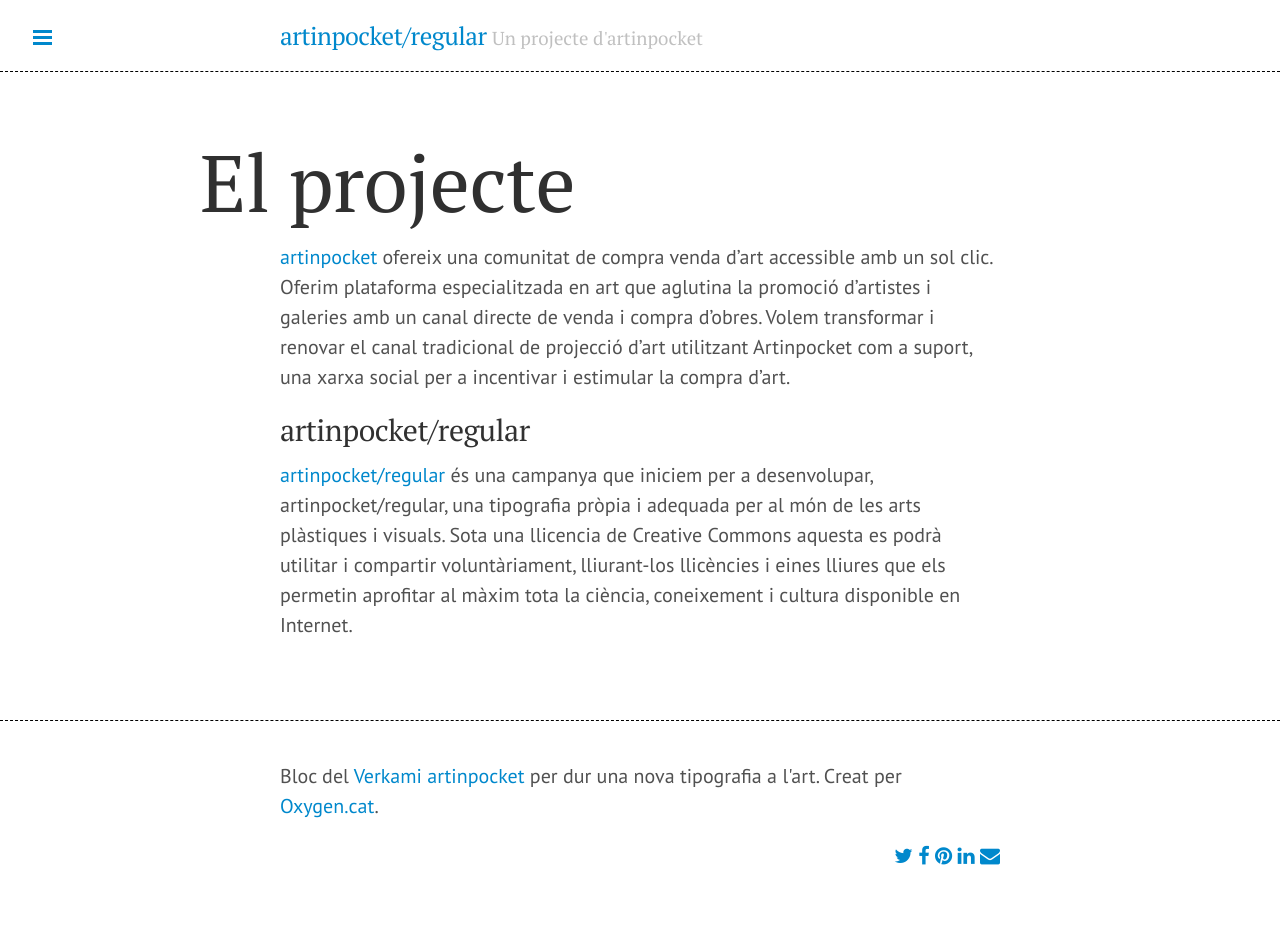
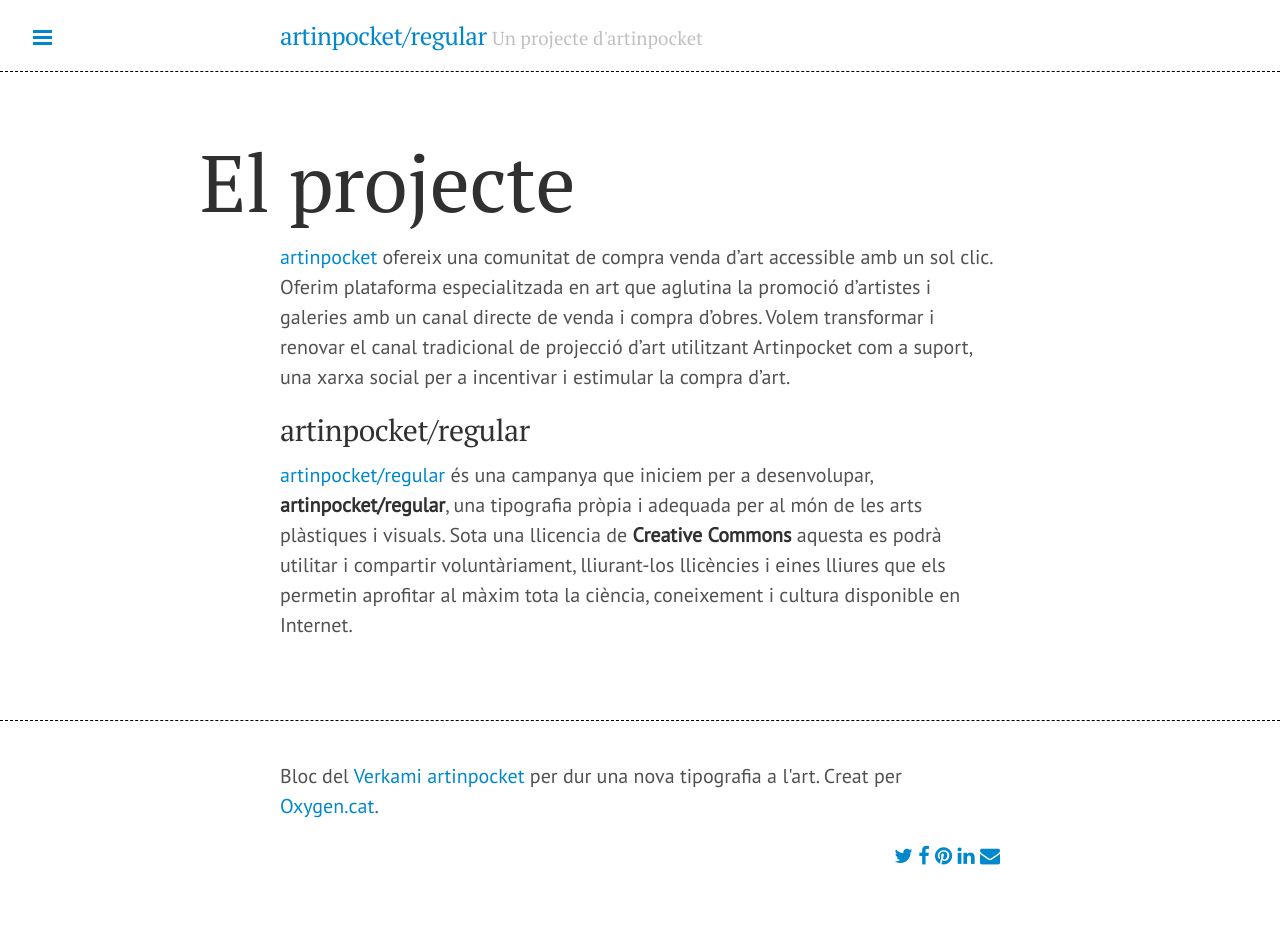
Before and after one commit to artinpocketregular/artinpocketregular.github.io, a Jekyll site: the page built from about.md, in a window 1280 px wide. Built offline with Jekyll 4.4.1, drawn with Linux system fonts in a browser that asks for light colours; nearby versions of some CDN libraries; Markdown is read by kramdown in place of the engine named in the settings.

```diff
--- a/about.md
+++ b/about.md
@@ -7,4 +7,4 @@ title: El projecte
 
 ##artinpocket/regular
 
-[artinpocket/regular](#) és una campanya que iniciem per a desenvolupar, artinpocket/regular, una tipografia pròpia i adequada per al món de les arts plàstiques i visuals. Sota una llicencia de Creative Commons aquesta es podrà utilitar i compartir voluntàriament, lliurant-los llicències i eines lliures que els permetin aprofitar al màxim tota la ciència, coneixement i cultura disponible en Internet.
+[artinpocket/regular](#) és una campanya que iniciem per a desenvolupar, **artinpocket/regular**, una tipografia pròpia i adequada per al món de les arts plàstiques i visuals. Sota una llicencia de **Creative Commons** aquesta es podrà utilitar i compartir voluntàriament, lliurant-los llicències i eines lliures que els permetin aprofitar al màxim tota la ciència, coneixement i cultura disponible en Internet.
```
Also changed, not shown: _drafts/josep-mares-subira.md (renamed from _posts/2014-03-01-josep-mares-subira.md).
